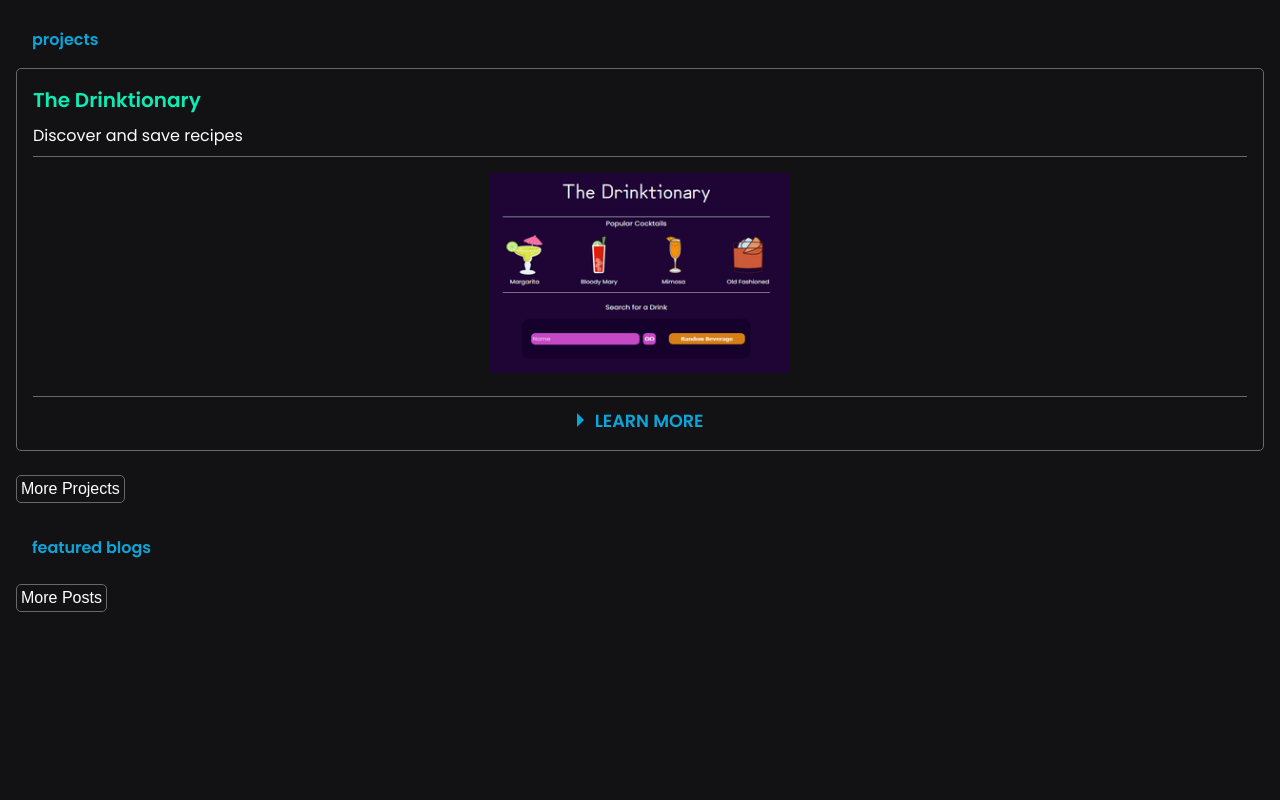
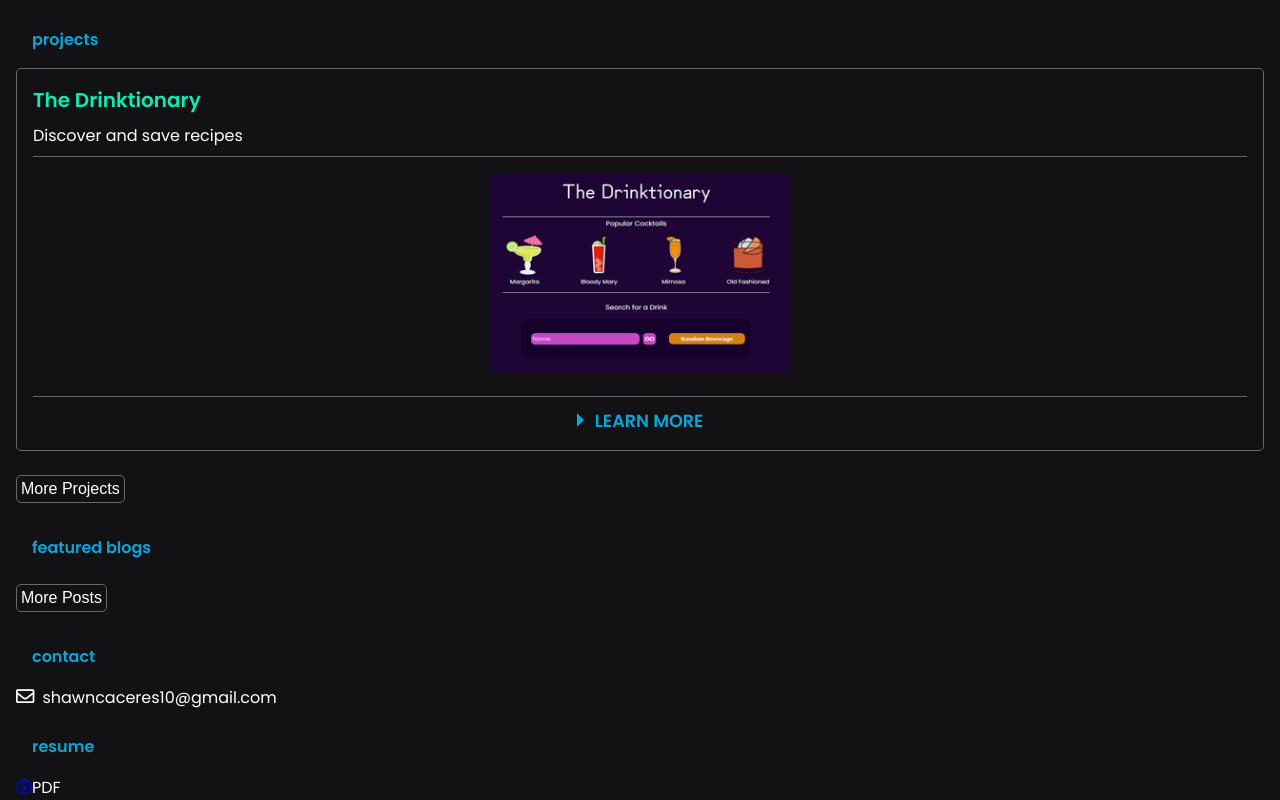
Before and after one commit to shawncace/portfolio, a React (Create React App) app: page / in a window 1280 px wide. Shown: the part 531-1331 px from the top of the page. Before the commit the page ends 1143 px from the top, so only its background shows below. Built offline with nearby package versions, Linux system fonts and the light colour scheme; a web font is replaced by a local one.

Commit message:
Email component

```diff
--- a/public/index.html
+++ b/public/index.html
@@ -24,7 +24,8 @@
       work correctly both with client-side routing and a non-root public URL.
       Learn how to configure a non-root public URL by running `npm run build`.
     -->
-    <title>React App</title>
+    <title>Shawn Caceres</title>
+    <link rel="stylesheet" href="https://cdnjs.cloudflare.com/ajax/libs/font-awesome/5.15.4/css/all.min.css">
   </head>
   <body>
     <noscript>You need to enable JavaScript to run this app.</noscript>
--- a/src/App.js
+++ b/src/App.js
@@ -2,7 +2,7 @@ import Header from "./components/Header";
 import Main from "./components/Main";
 import Projects from './components/Projects';
 import Blog from "./components/Blog";
-
+import Contact from "./components/contact/Contact";
 
 function App() {
   return (
@@ -11,6 +11,7 @@ function App() {
       <Main />
       <Projects />
       <Blog />
+      <Contact />
 
 
     </div>
--- /dev/null
+++ b/src/components/contact/Contact.js
@@ -0,0 +1,24 @@
+import Email from "./Email";
+import Resume from "./Resume";
+
+const Contact = () => {
+  return (
+    <section className="projects-section">
+      <p className='projects-content-title'>
+           contact
+      </p>
+
+      <Email />
+
+      <p className='projects-content-title'>
+           resume
+      </p>
+
+      <Resume />
+
+
+    </section>
+  );
+}
+
+export default Contact;
--- /dev/null
+++ b/src/components/contact/Email.js
@@ -0,0 +1,13 @@
+const Email = () => {
+  return (
+    <div className='email-container'>
+        <a className='email-link'
+          href='mailto:shawncaceres10@gmail.com'>
+         <i class="far fa-envelope"></i>
+         shawncaceres10@gmail.com
+        </a>
+      </div>
+   );
+}
+
+export default Email;
--- /dev/null
+++ b/src/components/contact/Resume.js
@@ -0,0 +1,13 @@
+const Resume = () => {
+  return (
+    <div className="resume-container">
+      <a className='resume-link'
+         href='https://myresume.com'>
+        <i class="far fa-arrow-alt-circle-down"></i>
+      </a>
+      PDF
+    </div>
+   );
+}
+
+export default Resume;
--- a/src/index.css
+++ b/src/index.css
@@ -140,6 +140,7 @@ main {
   color: rgb(13, 165, 216);
   font-weight: bolder;
   margin-left: 2rem;
+  margin-top: 1.5rem;
 }
 
 .project-container {
@@ -281,3 +282,24 @@ input {
   margin-left: 1rem;
   cursor: pointer;
 }
+
+.email-container {
+  margin-left: 1rem;
+
+  margin-top: 1rem;
+}
+
+.fa-envelope {
+  font-size: 1.15rem;
+  margin-right: 0.5rem;
+}
+
+.email-link {
+  text-decoration: none;
+  color: white;
+}
+
+.resume-container {
+  margin-left: 1rem;
+  margin-top: 1rem;
+}
```
Also changed, not shown: src/components/Contact.js (deleted, +0 -8 lines).
